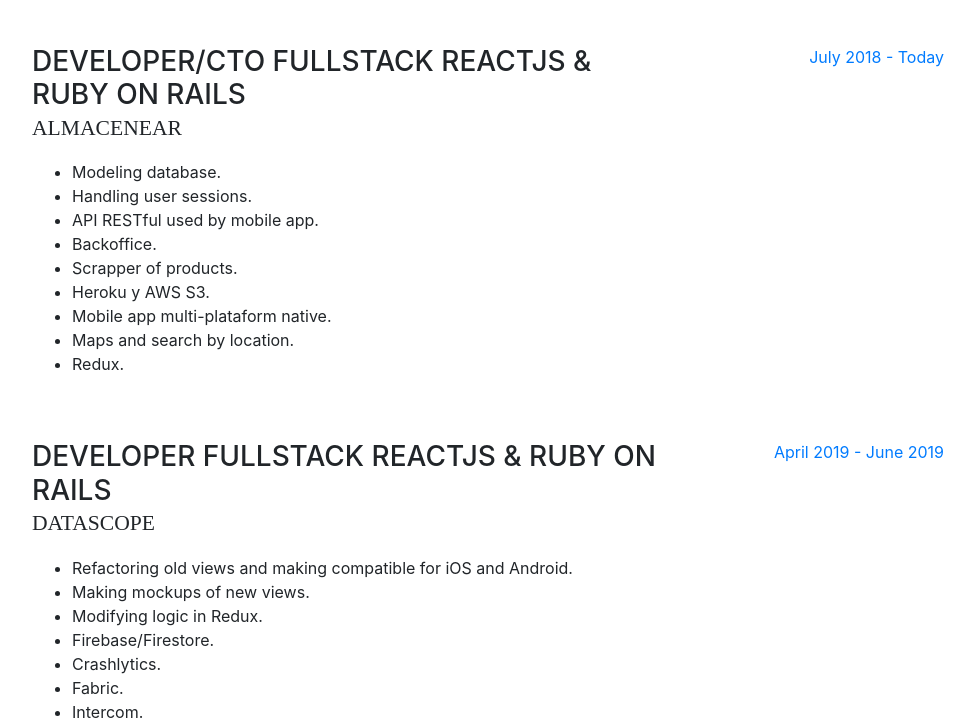
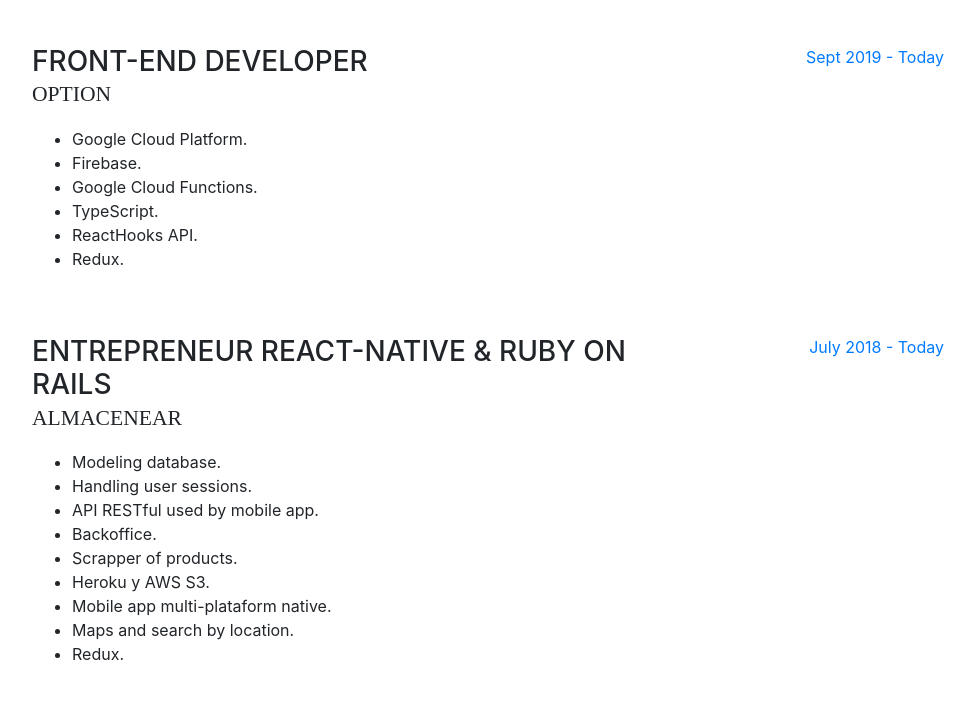
Before and after one commit to TobalOW/tobalow.github.io, a website with bundled scripts: page index.html in a window 1280 px wide. Shown: the part 1719-2446 px from the top of the page, without its empty margins (288-1263 px from the left). Built offline with nearby package versions, Linux system fonts and the light colour scheme; a web font is replaced by a local one.

Commit message:
:sparkles: Updated CV 2020

```diff
--- a/index.html
+++ b/index.html
@@ -329,7 +329,27 @@
 
           <div class="resume-item d-flex flex-column flex-md-row mb-5">
             <div class="resume-content mr-auto">
-              <h3 class="mb-0">Developer/CTO FullStack ReactJS & Ruby on Rails</h3>
+              <h3 class="mb-0">Front-end Developer</h3>
+              <div class="subheading mb-3">Option</div>
+              <p>
+                <ul>
+                  <li>Google Cloud Platform.</li>
+                  <li>Firebase.</li>
+                  <li>Google Cloud Functions.</li>
+                  <li>TypeScript.</li>
+                  <li>ReactHooks API.</li>
+                  <li>Redux.</li>
+                </ul>
+              </p>
+            </div>
+            <div class="resume-date text-md-right">
+              <span class="text-primary">Sept 2019 - Today</span>
+            </div>
+          </div>
+
+          <div class="resume-item d-flex flex-column flex-md-row mb-5">
+            <div class="resume-content mr-auto">
+              <h3 class="mb-0">Entrepreneur React-Native & Ruby on Rails</h3>
               <div class="subheading mb-3">AlmaceNear</div>
               <p>
                 <ul>
@@ -353,7 +373,7 @@
           <div class="resume-item d-flex flex-column flex-md-row mb-5">
             <div class="resume-content mr-auto">
               <h3 class="mb-0">Developer FullStack ReactJS & Ruby on Rails</h3>
-              <div class="subheading mb-3">Datascope</div>
+              <div class="subheading mb-3">DataScope</div>
               <p>
                 <ul>
                   <li>Refactoring old views and making compatible for iOS and Android.</li>
@@ -376,7 +396,7 @@
           <div class="resume-item d-flex flex-column flex-md-row mb-5">
             <div class="resume-content mr-auto">
               <h3 class="mb-0">Developer React-Native</h3>
-              <div class="subheading mb-3">Conectikids</div>
+              <div class="subheading mb-3">ConectiKids</div>
               <p>
                 <ul>
                   <li>Mobile app multi-plataform native.</li>
```
